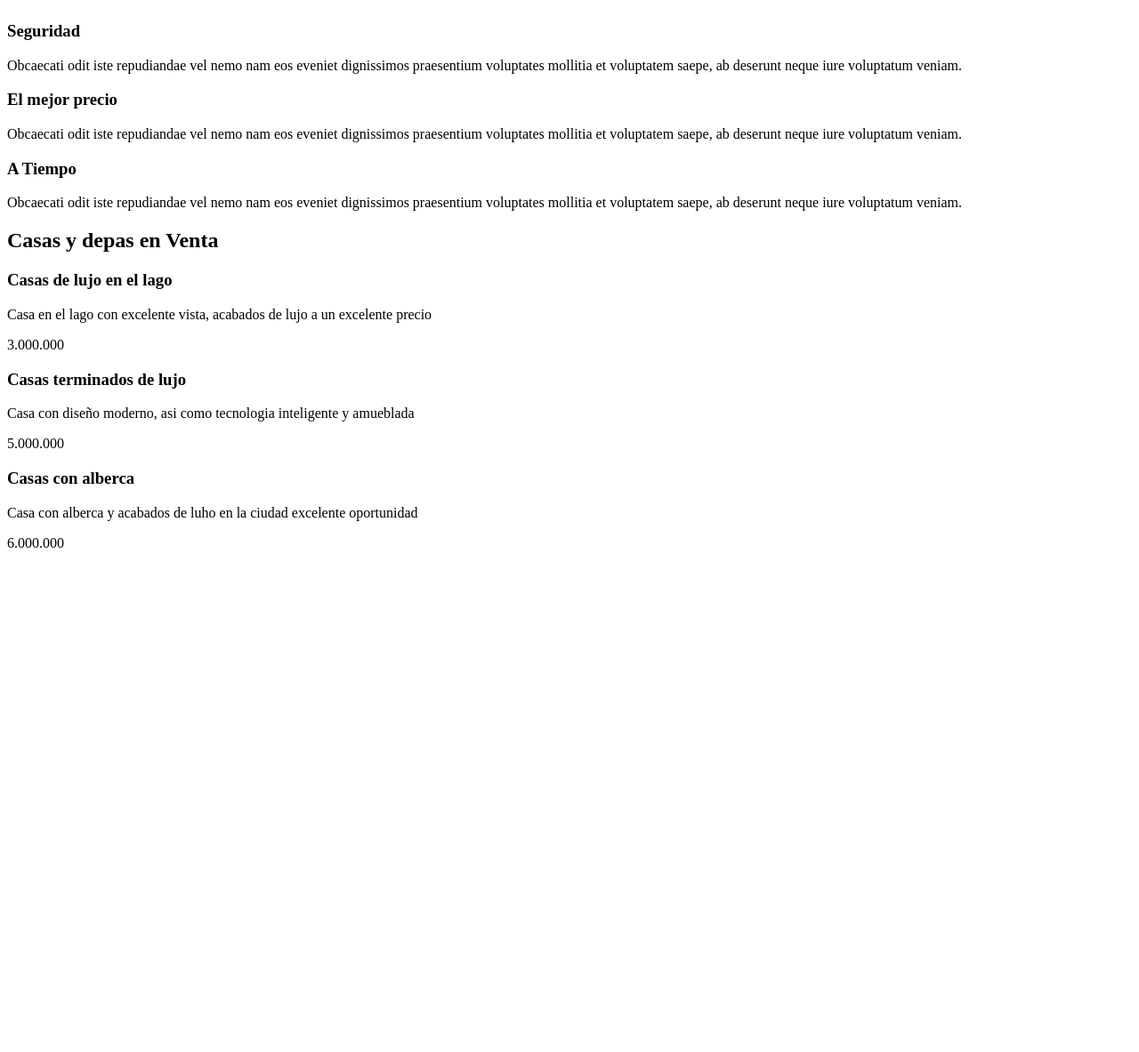
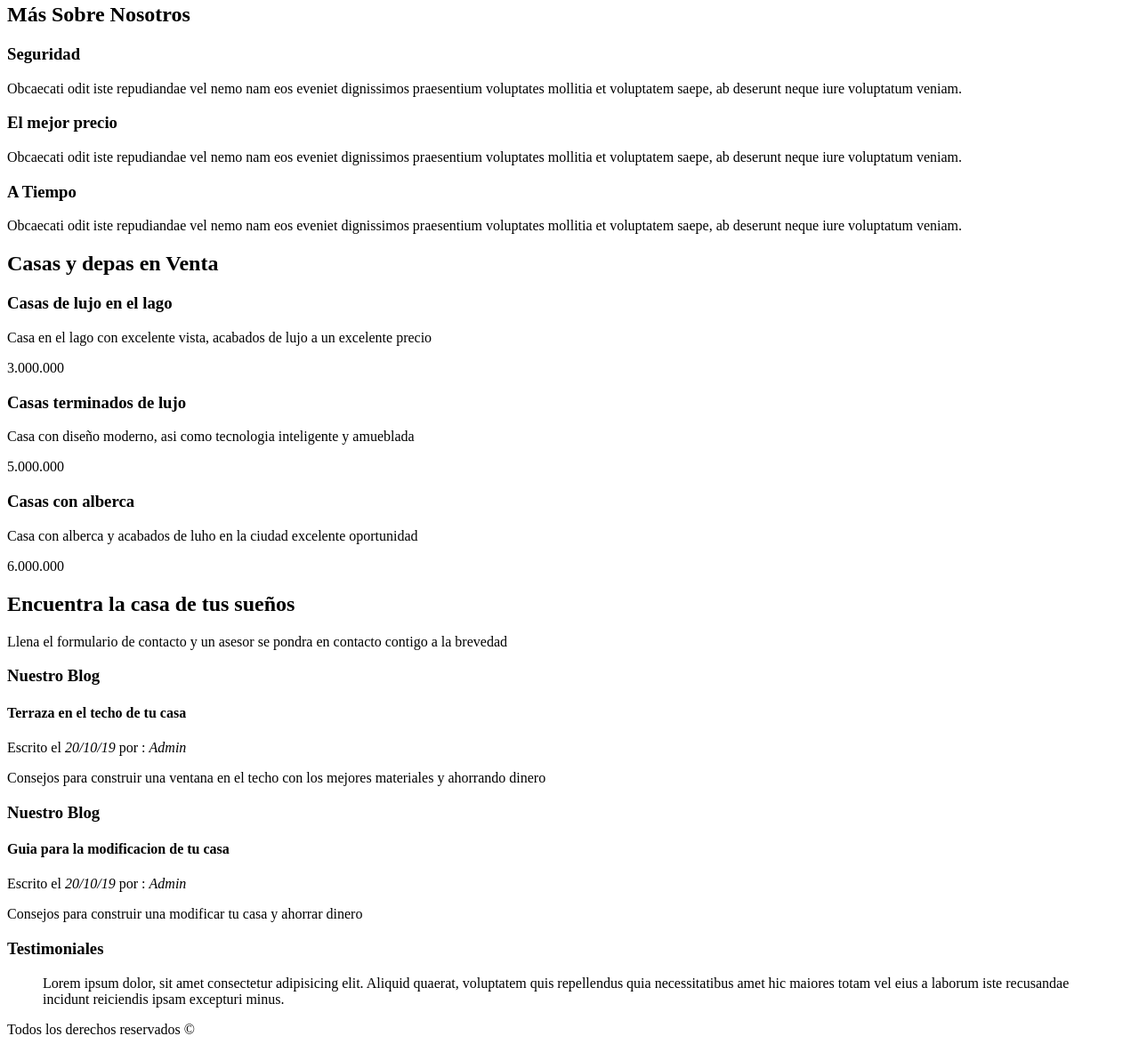
Before and after one commit to eMorales10163/FrontEstudios, a plain HTML site: page BienesRaices/index.html in a window 1280 px wide. Shown: the part 103-1286 px from the top of the page at 89% size. Before the commit the page ends 800 px from the top, so only its background shows below. Drawn offline with Linux system fonts and the light colour scheme.

Commit message:
Bases de HTML Segunda parte
Segunda parte de las bases de html, parrafos, headers.

```diff
--- a/BienesRaices/index.html
+++ b/BienesRaices/index.html
@@ -9,6 +9,11 @@
 </head>
 
 <body>
+    <a href="Nosotros.html">Nosotros</a>
+    <a href="Anuncios.html">Nosotros</a>
+    <a href="Blog.html">Nosotros</a>
+    <a href="Contacto.html">Nosotros</a>
+
     <h1>Venta de apartamentos</h1>
     <h2>Más Sobre Nosotros</h2>
     <h3>Seguridad</h3>
@@ -37,6 +42,29 @@
     <p>Casa con alberca y acabados de luho en la ciudad excelente oportunidad</p>
     <p>6.000.000</p>
 
+    <h2>Encuentra la casa de tus sueños</h2>
+    <p>Llena el formulario de contacto y un asesor se pondra en contacto contigo a la
+        brevedad</p>
+
+    <h3>Nuestro Blog</h3>
+    <h4>Terraza en el techo de tu casa</h4>
+    <p>Escrito el <em>20/10/19</em> por : <em>Admin</em></p>
+    <p>Consejos para construir una ventana en el techo con los mejores materiales y ahorrando dinero</p>
+
+    <h3>Nuestro Blog</h3>
+    <h4>Guia para la modificacion de tu casa</h4>
+    <p>Escrito el <em>20/10/19</em> por : <em>Admin</em></p>
+    <p>Consejos para construir una modificar tu casa y ahorrar dinero</p>
+
+    <h3>Testimoniales</h3>
+    <blockquote>
+        Lorem ipsum dolor, sit amet consectetur adipisicing elit. Aliquid quaerat, voluptatem quis repellendus quia
+        necessitatibus amet hic maiores totam vel eius a laborum iste recusandae incidunt reiciendis ipsam excepturi
+        minus.
+    </blockquote>
+
+    <p> Todos los derechos reservados &copy;</p>
+
 </body>
 
 </html>
```
Also changed, not shown: BienesRaices/Nosotros.html (added, +13 -0 lines).
